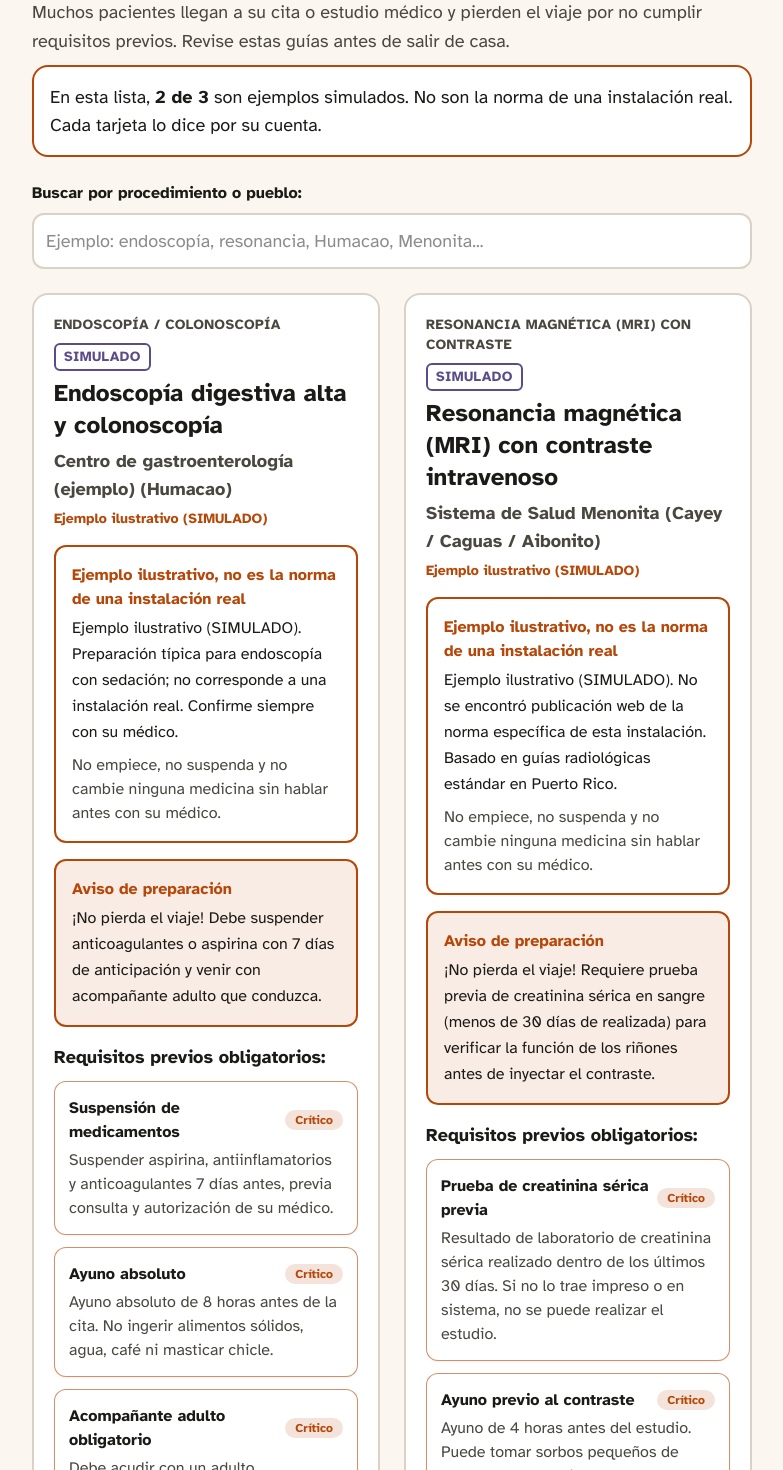
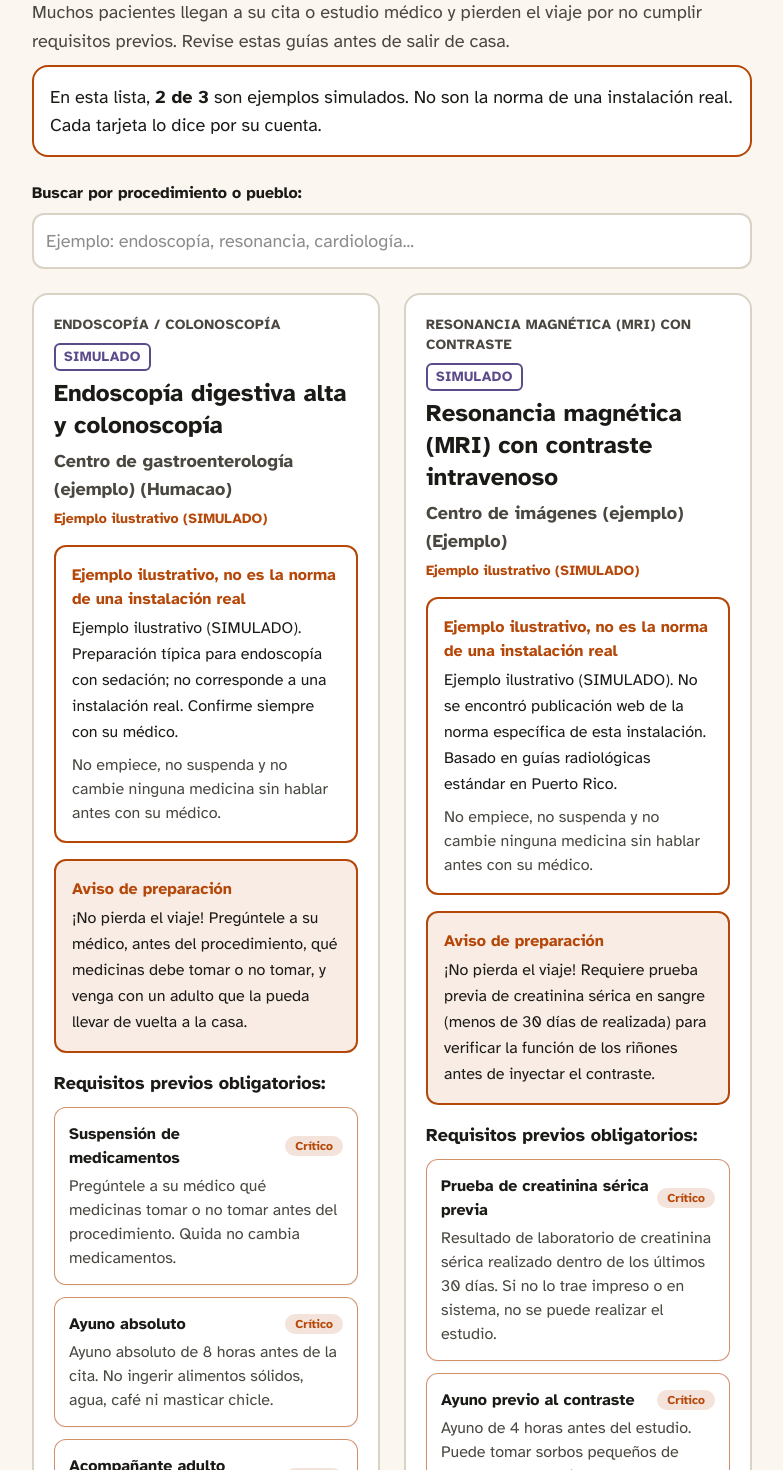
Before and after one commit to mandoworks/qwida, a Next.js app: page /proveedores in a window 1280 px wide. Shown: the part 6264-7734 px from the top of the page, without its empty margins (248-1031 px from the left). Built offline with nearby package versions, Linux system fonts and the light colour scheme.

Commit message:
Safety: protocol cards never tell the patient to stop a medicine; no real institution on simulated cards
Found by the virtual clinician judge (round 01).

Co-Authored-By: Claude Opus 5.5 <noreply@anthropic.com>

```diff
--- a/components/protocols/ProtocolSection.tsx
+++ b/components/protocols/ProtocolSection.tsx
@@ -35,7 +35,7 @@ export function ProtocolSection() {
           type="search"
           value={query}
           onChange={(e) => setQuery(e.target.value)}
-          placeholder="Ejemplo: endoscopía, resonancia, Humacao, Menonita..."
+          placeholder="Ejemplo: endoscopía, resonancia, cardiología..."
           className="rounded-xl border-2 border-line bg-surface p-3 text-lg focus:border-ink focus:outline-hidden"
         />
       </div>
--- a/data/protocols/humacao-endoscopia.json
+++ b/data/protocols/humacao-endoscopia.json
@@ -5,7 +5,7 @@
   "facility": "Centro de gastroenterología (ejemplo)",
   "municipio": "Humacao",
   "summary": "Instrucciones de preparación obligatoria para procedimientos endoscópicos con sedación.",
-  "warning_notice": "¡No pierda el viaje! Debe suspender anticoagulantes o aspirina con 7 días de anticipación y venir con acompañante adulto que conduzca.",
+  "warning_notice": "¡No pierda el viaje! Pregúntele a su médico, antes del procedimiento, qué medicinas debe tomar o no tomar, y venga con un adulto que la pueda llevar de vuelta a la casa.",
   "source_url": null,
   "fetched_at": "2026-10-09T00:00:00Z",
   "is_simulated": true,
@@ -14,7 +14,7 @@
     {
       "category": "medicamentos",
       "title": "Suspensión de medicamentos",
-      "description": "Suspender aspirina, antiinflamatorios y anticoagulantes 7 días antes, previa consulta y autorización de su médico.",
+      "description": "Pregúntele a su médico qué medicinas tomar o no tomar antes del procedimiento. Quida no cambia medicamentos.",
       "critical": true
     },
     {
--- a/data/protocols/menonita-mri-contraste.json
+++ b/data/protocols/menonita-mri-contraste.json
@@ -2,8 +2,8 @@
   "id": "menonita-mri-contraste",
   "title": "Resonancia magnética (MRI) con contraste intravenoso",
   "procedure": "Resonancia Magnética (MRI) con contraste",
-  "facility": "Sistema de Salud Menonita",
-  "municipio": "Cayey / Caguas / Aibonito",
+  "facility": "Centro de imágenes (ejemplo)",
+  "municipio": "Ejemplo",
   "summary": "Protocolo de preparación para estudio de imágenes con gadolinio intravenoso.",
   "warning_notice": "¡No pierda el viaje! Requiere prueba previa de creatinina sérica en sangre (menos de 30 días de realizada) para verificar la función de los riñones antes de inyectar el contraste.",
   "source_url": null,
```
Also changed, not shown: 1 other file (tests, documents, lock files or other folders).
